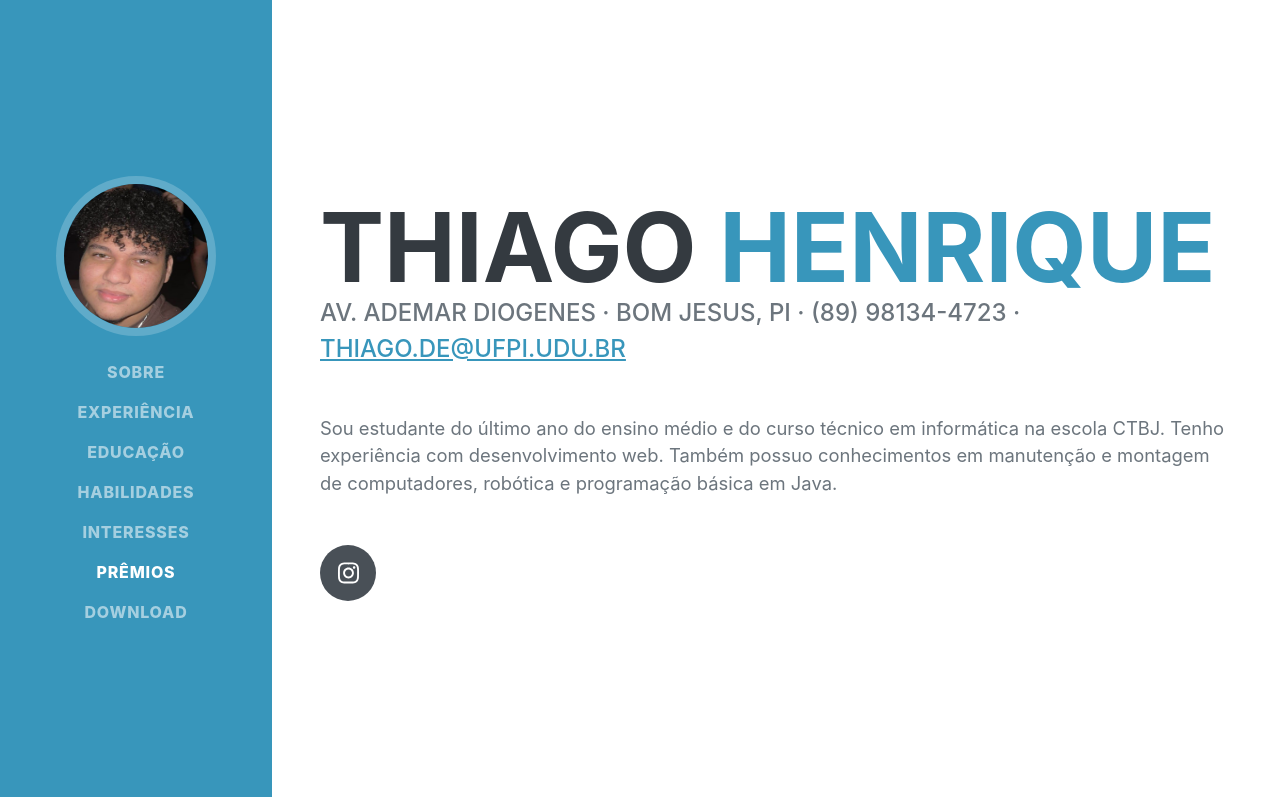
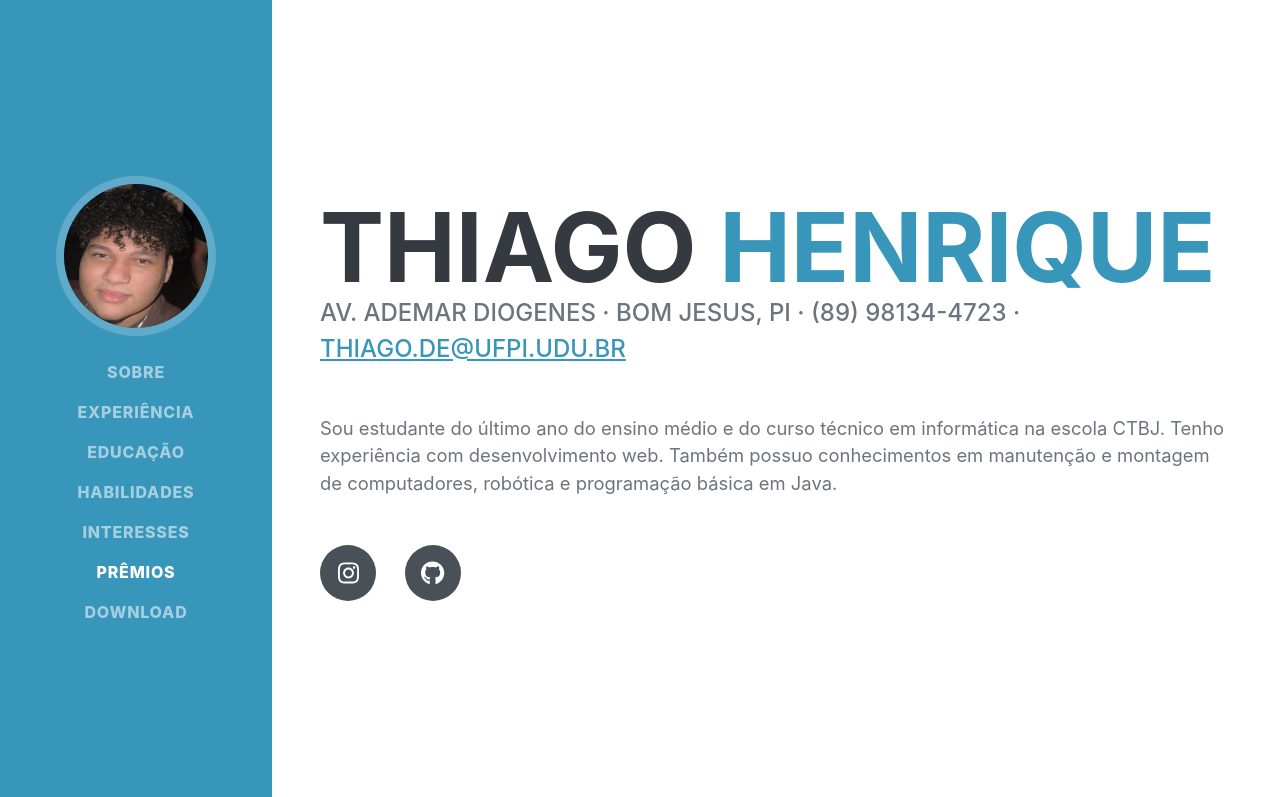
Before and after one commit to hiagohenque/Curriculo-Site, a plain HTML site: page index.html in a window 1280 px wide. Shown: the top 797 px of the page. Drawn offline with nearby package versions, Linux system fonts and the light colour scheme; a web font is replaced by a local one.

Commit message:
Add files via upload

```diff
--- a/index.html
+++ b/index.html
@@ -51,6 +51,7 @@
                     <p class="lead mb-5">Sou estudante do último ano do ensino médio e do curso técnico em informática na escola CTBJ. Tenho experiência com desenvolvimento web. Também possuo conhecimentos em manutenção e montagem de computadores, robótica e programação básica em Java.</p>
                     <div class="social-icons">
                         <a class="social-icon" href="https://www.instagram.com/hs.souz?igsh=YXRweGNpMmZ2NWRn"><i class="fab fa-instagram"></i></a>
+                        <a class="social-icon" href="https://github.com/hiagohenque"><i class="fab fa-github"></i></a>
                     </div>
                 </div>
             </section>
```
